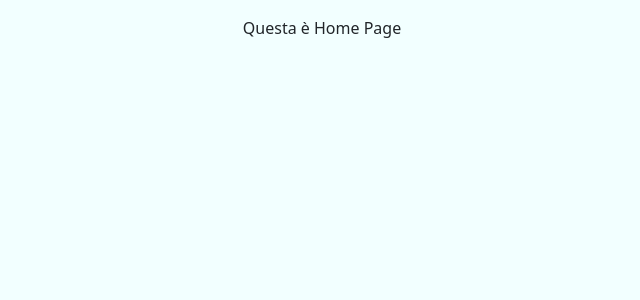
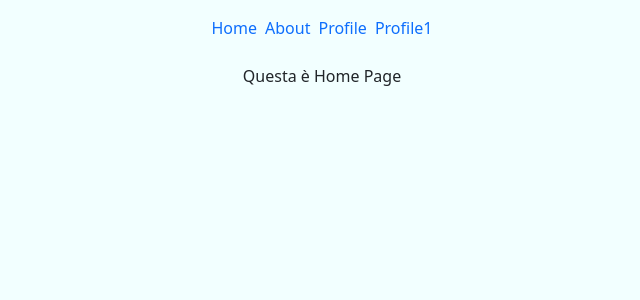
Before and after one commit to omardeangelis/React-Hooks, a React (Create React App) app: page / in a window 1280 px wide. Shown: the top 300 px of the page, without its empty margins (318-958 px from the left). Built offline with nearby package versions, Linux system fonts and the light colour scheme.

Commit message:
rrv6: Error Page & Link component

```diff
--- a/src/lezioni/11-React-Router/v6/risultato/index.js
+++ b/src/lezioni/11-React-Router/v6/risultato/index.js
@@ -1,6 +1,7 @@
 import React from "react";
-import { BrowserRouter as Router, Routes, Route } from "react-router-dom";
+import { BrowserRouter as Router, Routes, Route, Link } from "react-router-dom";
 import About from "./screen/About";
+import ErrorPage from "./screen/ErrorPage";
 import Home from "./screen/Home";
 import Profile from "./screen/Profile";
 // Non si importa più switch
@@ -8,10 +9,17 @@ import Profile from "./screen/Profile";
 const Component = () => {
   return (
     <Router>
+      <nav className='d-flex flex-row justify-content-center mx-auto gap-2 mb-4'>
+        <Link to='/'>Home</Link>
+        <Link to='/about'>About</Link>
+        <Link to='/profile'>Profile</Link>
+        <Link to='/profile/1'>Profile1</Link>
+      </nav>
       <Routes>
         <Route path='/' element={<Home />} />
         <Route path='/about' element={<About />} />
         <Route path='/profile' element={<Profile />} />
+        <Route path='*' element={<ErrorPage />} />
       </Routes>
     </Router>
   );
--- /dev/null
+++ b/src/lezioni/11-React-Router/v6/risultato/screen/ErrorPage.js
@@ -0,0 +1,7 @@
+import React from "react";
+
+const ErrorPage = () => {
+  return <div>Page Not Found</div>;
+};
+
+export default ErrorPage;
```
